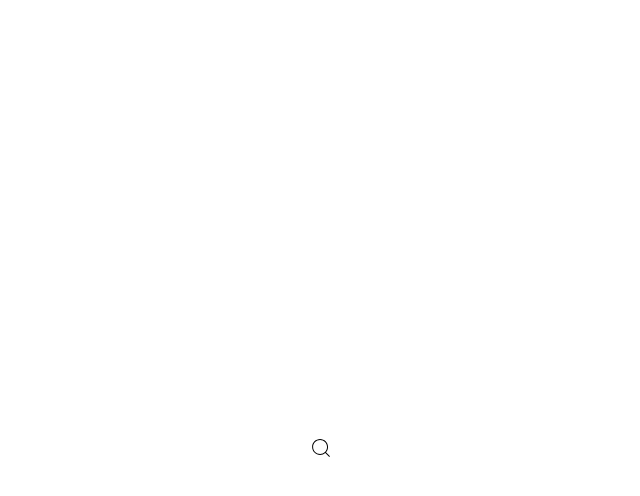
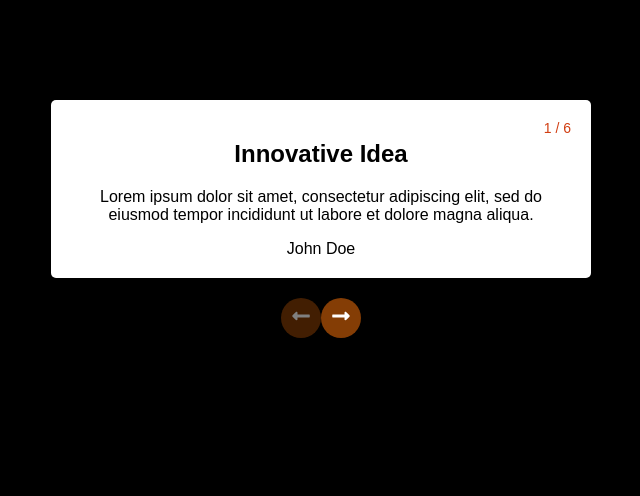
Before and after one commit to Rohullahkyhandev/TenReactProject, a React (Vite) app: page / in a window 1280 px wide. Shown: the top 496 px of the page, without its empty margins (319-959 px from the left). Built offline with nearby package versions, Linux system fonts and the light colour scheme.

Commit message:
Basic testimonail commited

```diff
--- a/src/App.jsx
+++ b/src/App.jsx
@@ -2,13 +2,15 @@ import React from "react";
 import Counter from "./Counter";
 import Todo from "./components/Todo";
 import HideSearch from "./components/HideSearchInput/HideSearch";
+import Testimonial from "./components/Testimonial/Testimonial";
 
 const App = () => {
   return (
     <>
-      <HideSearch />
+      {/* <HideSearch /> */}
       {/* <Counter /> */}
       {/* <Todo /> */}
+      <Testimonial />
     </>
   );
 };
--- /dev/null
+++ b/src/components/Testimonial/Testimonial.jsx
@@ -0,0 +1,109 @@
+import { useEffect, useState } from "react";
+import { FaLongArrowAltRight } from "react-icons/fa";
+import { FaLongArrowAltLeft } from "react-icons/fa";
+import "./style.css";
+
+const Testimonial = () => {
+  const [currentIndex, setCurrentIndex] = useState(0);
+
+  const postLists = [
+    {
+      id: 1,
+      name: "John Doe",
+      text: "Lorem ipsum dolor sit amet, consectetur adipiscing elit, sed do eiusmod tempor incididunt ut labore et dolore magna aliqua.",
+      title: "Innovative Idea",
+    },
+
+    {
+      id: 2,
+      name: "Jane Smith",
+      text: "Ut enim ad minim veniam, quis nostrud exercitation ullamco laboris nisi ut aliquip ex ea commodo consequat.",
+      title: "Awesome Design",
+    },
+
+    {
+      id: 3,
+      name: "Mike Johnson",
+      text: "Duis aute irure dolor in reprehenderit in voluptate velit esse cillum dolore eu fugiat nulla pariatur.",
+      title: "Best Product",
+    },
+
+    {
+      id: 3,
+      name: "Mike Johnson",
+      text: "Duis aute irure dolor in reprehenderit in voluptate velit esse cillum dolore eu fugiat nulla pariatur.",
+      title: "Best Product",
+    },
+
+    {
+      id: 3,
+      name: "Mike Johnson",
+      text: "Duis aute irure dolor in reprehenderit in voluptate velit esse cillum dolore eu fugiat nulla pariatur.",
+      title: "Best Product",
+    },
+
+    {
+      id: 3,
+      name: "Mike Johnson",
+      text: "Duis aute irure dolor in reprehenderit in voluptate velit esse cillum dolore eu fugiat nulla pariatur.",
+      title: "Best Product",
+    },
+  ];
+
+  const handlePrevClick = () => {
+    setCurrentIndex((currentIndex) => (currentIndex - 1) % postLists.length);
+  };
+
+  const handleNextClick = () => {
+    setCurrentIndex((currentIndex) => (currentIndex + 1) % postLists.length);
+  };
+
+  return (
+    <section>
+      <div className="testimonial-container">
+        <div className="testimonial-slider">
+          {postLists.map((post, index) => (
+            <div
+              key={post.id}
+              className={`testimonial-item ${
+                index === currentIndex ? "active" : ""
+              }`}
+            >
+              <div className="testimonial-text">
+                <h2>{post.title}</h2>
+                <p>{post.text}</p>
+                <div className="testimonial-author">
+                  <span>{post.name}</span>
+                </div>
+              </div>
+            </div>
+          ))}
+          <div className="testimonial-counter">
+            {currentIndex + 1} / {postLists.length}
+          </div>
+        </div>
+        <div className="testimonial-controls">
+          <button
+            className={`testimonial-control ${
+              currentIndex === 0 ? "disabled" : ""
+            }`}
+            onClick={handlePrevClick}
+          >
+            <FaLongArrowAltLeft size="20px" />
+          </button>
+
+          <button
+            className={`testimonial-control ${
+              currentIndex === postLists.length - 1 ? "disabled" : ""
+            }`}
+            onClick={handleNextClick}
+          >
+            <FaLongArrowAltRight size="20px" />
+          </button>
+        </div>
+      </div>
+    </section>
+  );
+};
+
+export default Testimonial;
--- /dev/null
+++ b/src/components/Testimonial/style.css
@@ -0,0 +1,70 @@
+body {
+  padding: 0;
+  margin: 0;
+  width: 100%;
+  height: 100vh;
+  background: #000;
+}
+.testimonial-container {
+  font-family: sans-serif;
+  display: flex;
+  align-items: center;
+  justify-content: center;
+  flex-direction: column;
+  margin: 100px auto;
+  overflow: hidden;
+}
+
+.testimonial-container .testimonial-slider {
+  text-align: center;
+  width: 500px;
+  background: #fff;
+  padding: 20px;
+  border-radius: 5px;
+  overflow: hidden;
+  position: relative;
+  transition: transform 0.5s ease;
+  will-change: transform;
+  /* transform: translateX(-100%); */
+  transform-origin: right;
+  box-shadow: 0 0 5px rgba(0, 0, 0, 0.2);
+  cursor: pointer;
+  margin-bottom: 20px;
+  /* overflow-x: scroll; */
+  scroll-behavior: smooth;
+  transition: opacity 0.8s ease;
+  opacity: 0;
+  opacity: 1;
+  z-index: 1;
+}
+
+button {
+  display: inline-block;
+  width: 40px;
+  height: 40px;
+  background: #cd6008a4;
+  border: none;
+  border-radius: 50%;
+  color: #fff;
+  cursor: pointer;
+}
+
+.testimonial-item {
+  display: none;
+}
+.active {
+  display: block;
+}
+
+.disabled {
+  pointer-events: none;
+  opacity: 0.5;
+}
+
+.testimonial-counter {
+  position: absolute;
+  top: 20px;
+  right: 20px;
+  font-size: 14px;
+  color: #d13f13;
+}
```
